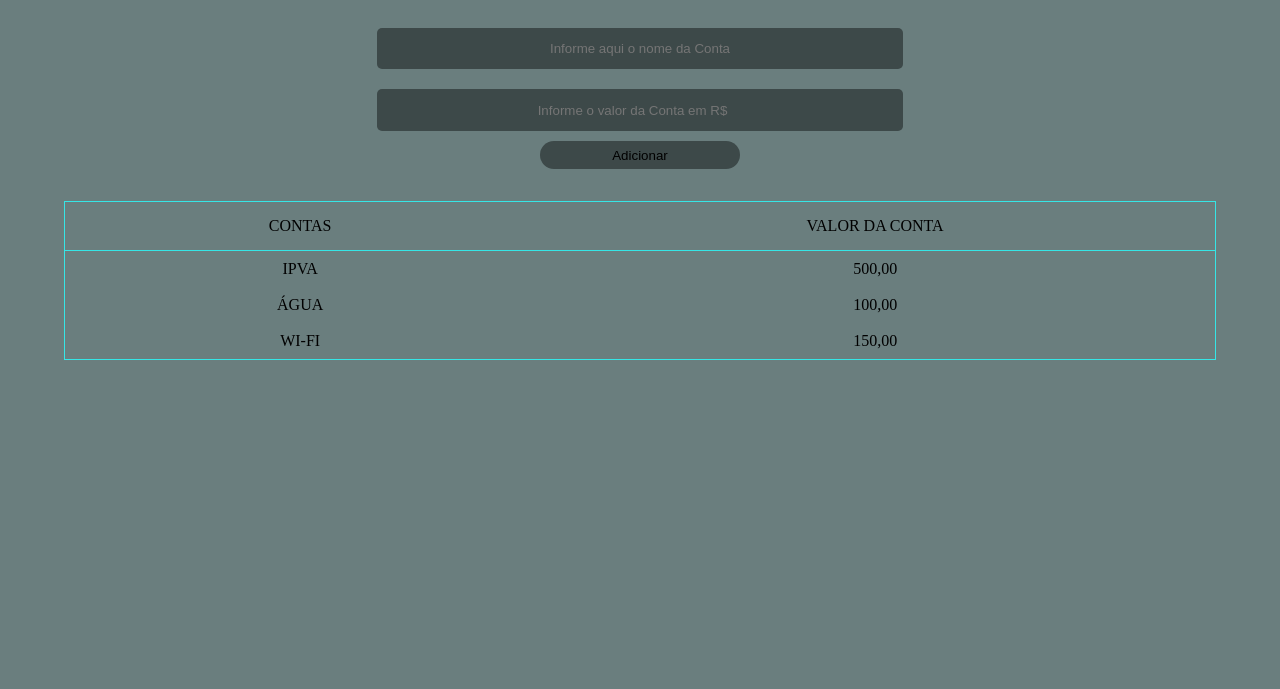
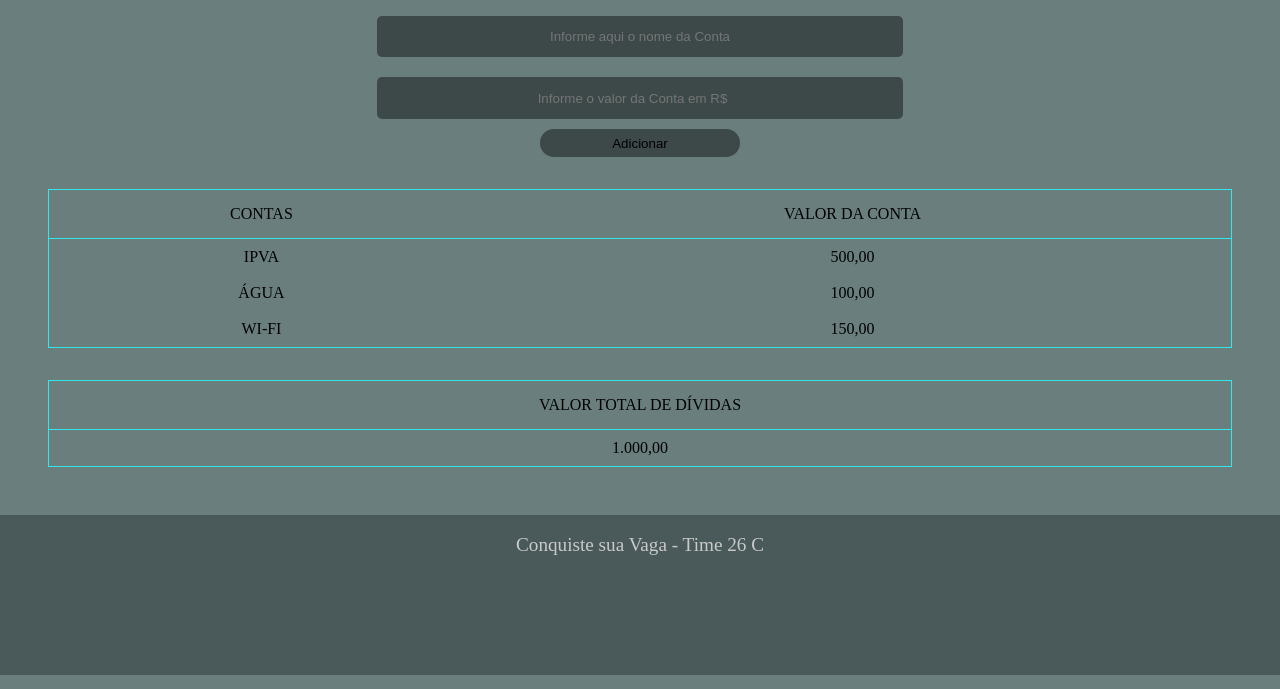
Before and after one commit to debora-sl/gerenciador_de_dividas, a plain HTML site: page index.html in a window 1280 px wide. Shown: the part 128-817 px from the top of the page. Drawn offline with Linux system fonts and the light colour scheme.

Commit message:
incluindo o rodapé da página, atualizando a estilização da página e iniciando o main.js

```diff
--- a/css/cabecalho.css
+++ b/css/cabecalho.css
@@ -10,7 +10,7 @@
     /*border: thin solid #f00c0c;*/
     color: #c9c9c9;
     font-size: 2.6em;
-    margin-bottom: -0.7em;
+    margin-bottom: -0.6em;
     padding: 1em;
 }
 
--- /dev/null
+++ b/css/footer.css
@@ -0,0 +1,14 @@
+.rodape{
+    background: #4a5a5a;
+    display: flex;
+    height: 10em;
+    justify-content: center;
+    width: 100%;
+}
+
+.rodape__titulo{
+    color: #c9c9c9;
+    font-size: 1.2em;
+    margin-bottom: -0.7em;
+    padding: 1em;
+}
--- a/css/principal.css
+++ b/css/principal.css
@@ -3,7 +3,7 @@
     display: flex;
     flex-direction: column;
     margin-top: 1em;
-    padding: 3em;
+    padding: 2em;
 }
 
 .principal__adicionar-dividas{
@@ -51,7 +51,6 @@
 }
 
 .principal__tabela-linhas{
-
     padding: 10px;
     text-align: center;
 }
--- a/index.html
+++ b/index.html
@@ -8,6 +8,7 @@
     <link rel="stylesheet" href="../gerenciador_de_dividas/css/style.css">
     <link rel="stylesheet" href="../gerenciador_de_dividas/css/cabecalho.css">
     <link rel="stylesheet" href="../gerenciador_de_dividas/css/principal.css">
+    <link rel="stylesheet" href="../gerenciador_de_dividas/css/footer.css">
     <title>Gerenciador de Dívidas</title>
 </head>
 <body>
@@ -19,17 +20,17 @@
 
 
     <main class="principal">
-        <div class="principal__adicionar-dividas">
-          <input type="text" placeholder="Informe aqui o nome da Conta" class="principal__input">
+        <div class="principal__adicionar-dividas" data-principal-adiciona-dividas>
+            <input type="text" placeholder="Informe aqui o nome da Conta" class="principal__input" data-principal-input>
             <input type="number" placeholder="Informe o valor da Conta em R$" class="principal__input">
-            <button class="botaoAdicionaConta">Adicionar</button>
+            <button class="botaoAdicionaConta" data-botao-adiciona-conta>Adicionar</button>
         </div>
 
         <table class="principal__tabela">
             <thead >
                 <tr>
                     <th class="principal__tabela-cabecalho">CONTAS</th>
-                    <th>VALOR DA CONTA</th>
+                    <th class="principal__tabela-cabecalho">VALOR DA CONTA</th>
                 </tr>
             </thead>
             <tbody class="principal__tabela-corpo">
@@ -47,7 +48,22 @@
                 </tr>
             </tbody>
         </table>
+        <table class="principal__tabela">
+            <thead >
+                <tr>
+                    <th class="principal__tabela-cabecalho">VALOR TOTAL DE DÍVIDAS</th>
+                </tr>
+            </thead>
+            <tbody class="principal__tabela-corpo">
+                <tr>
+                    <td class="principal__tabela-linhas">1.000,00</td>
+                </tr>
+            </tbody>
+        </table>
     </main>
-
+    <footer class="rodape">
+        <h3 class="rodape__titulo">Conquiste sua Vaga - Time 26 C</h3>
+    </footer>
 </body>
+<script src="../gerenciador_de_dividas/main.js"></script>
 </html>
--- /dev/null
+++ b/main.js
@@ -0,0 +1 @@
+console.log("main.js conectado");
```
